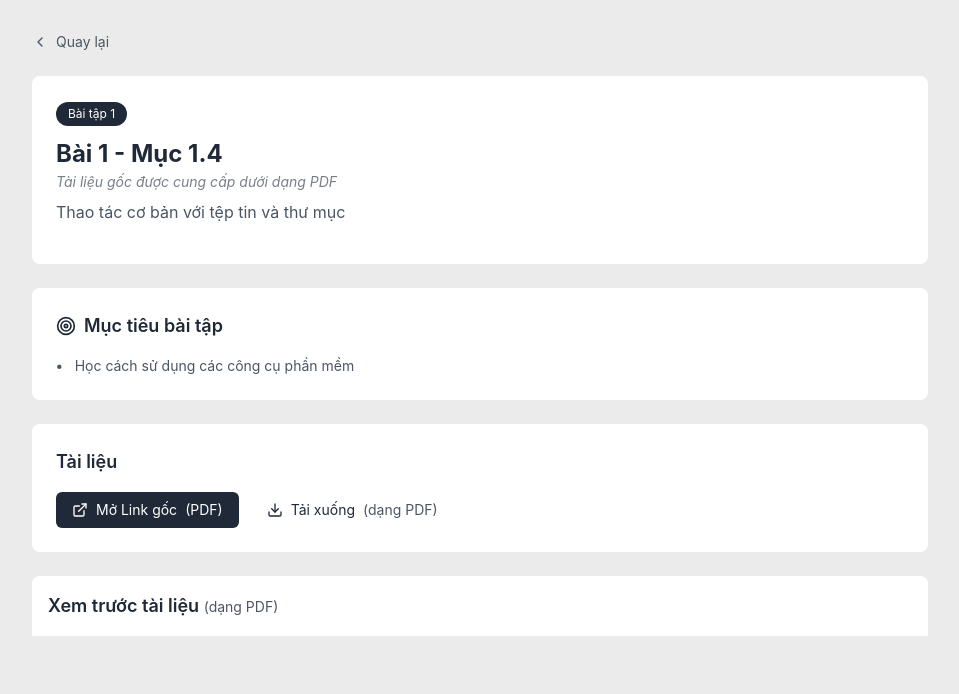
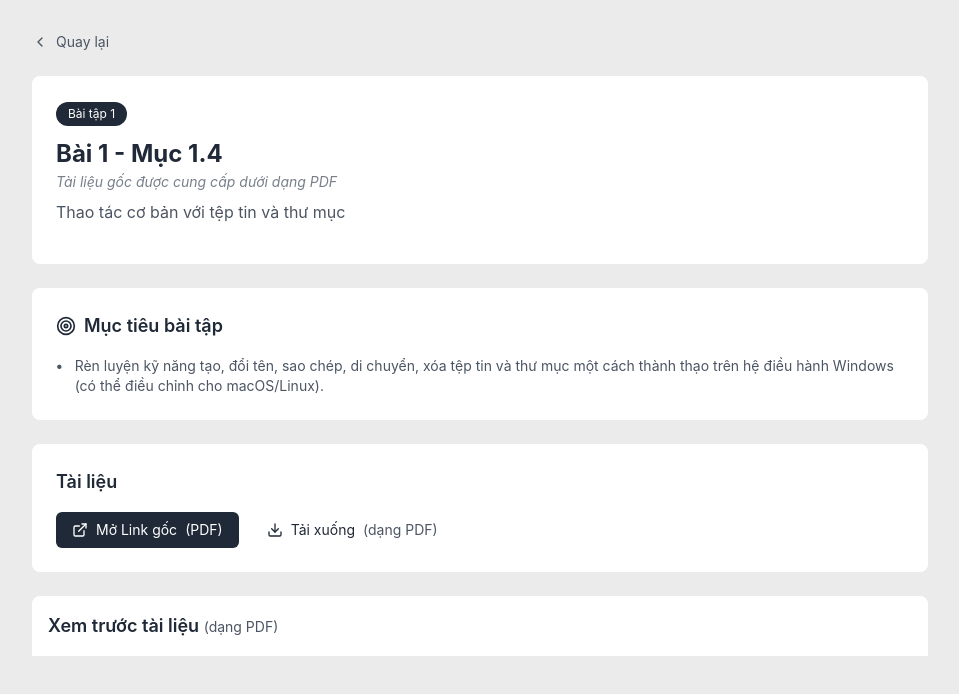
Before and after one commit to paint827/VNU_Final_Portfolio, a Next.js app: page /bai-tap/1 in a window 1280 px wide. Shown: the top 694 px of the page, without its empty margins (160-1119 px from the left). Built offline with nearby package versions, Linux system fonts and the light colour scheme.

Commit message:
Update assignments.ts

```diff
--- a/app/data/assignments.ts
+++ b/app/data/assignments.ts
@@ -19,7 +19,7 @@ export const assignments: Assignment[] = [
     externalLink: "https://cdnlms.vnu.edu.vn/dhqg.file.api/uploads/lms/document/25020781/20260324/tmpqfykv9_bai1.pdf",
     documentType: "PDF",
     objectives: [
-      "Học cách sử dụng các công cụ phần mềm"
+      "Rèn luyện kỹ năng tạo, đổi tên, sao chép, di chuyển, xóa tệp tin và thư mục một cách thành thạo trên hệ điều hành Windows (có thể điều chỉnh cho macOS/Linux)."
     ]
   },
   {
```
